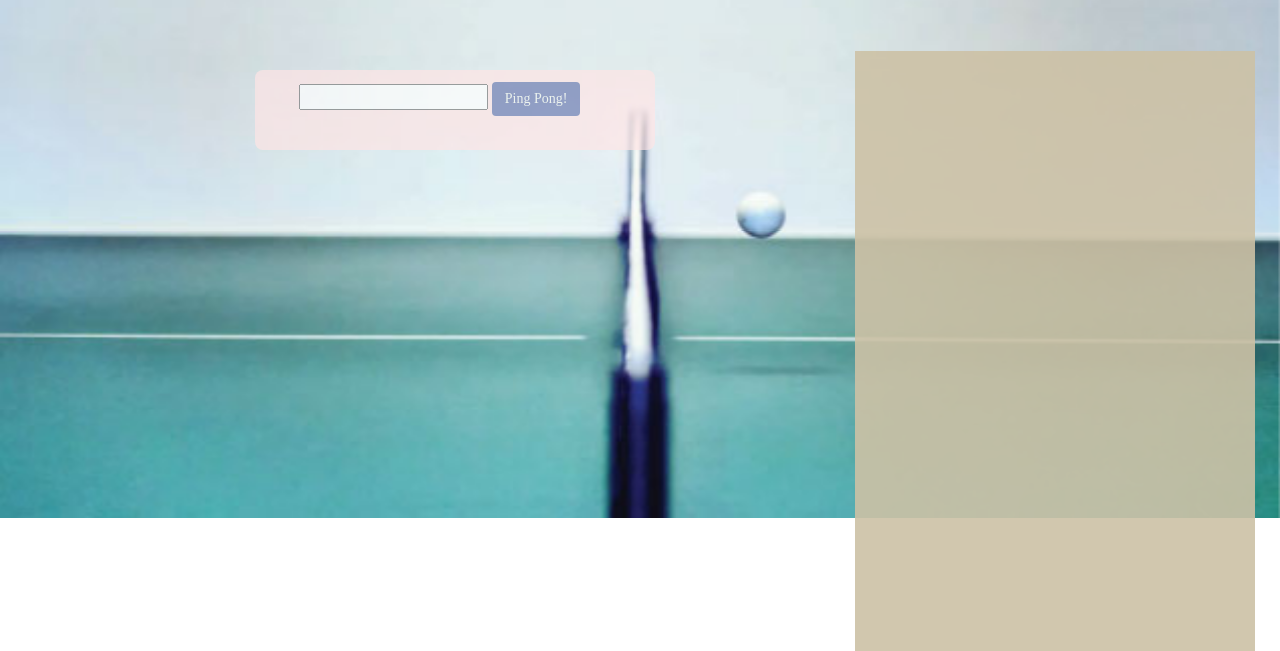
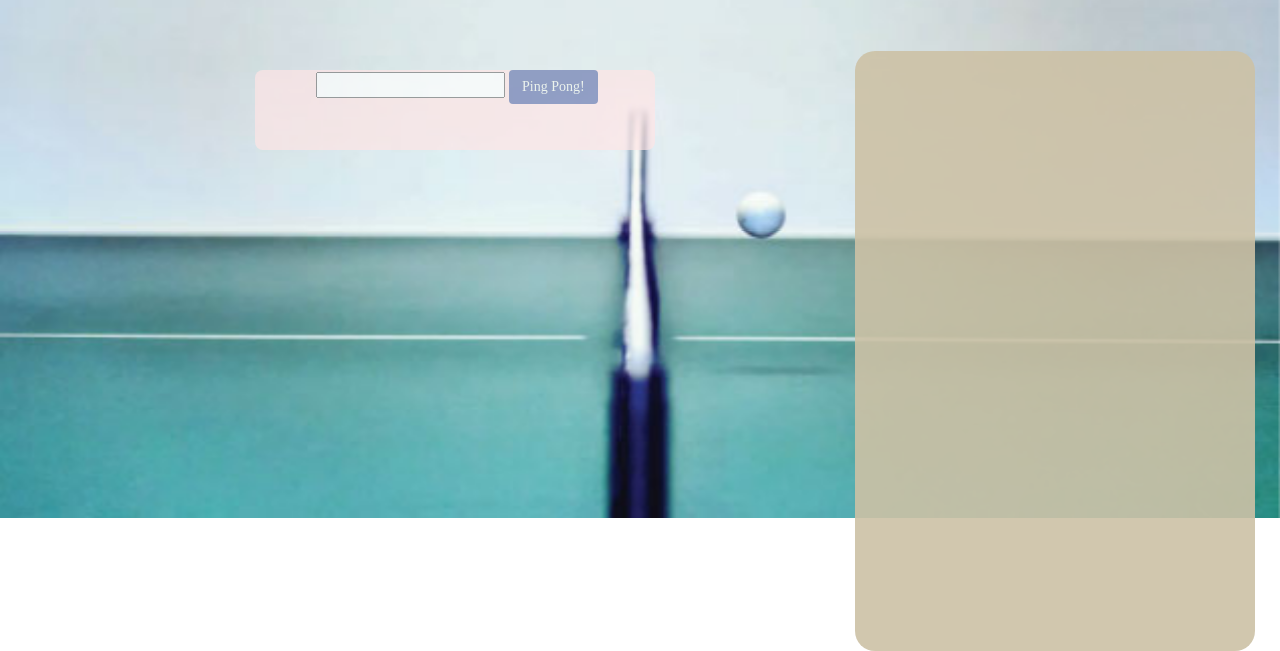
Before and after one commit to FisherKyle/IndependantArray, a plain HTML site: page index.html in a window 1280 px wide. Shown: the part 282-933 px from the top of the page. Drawn offline with Linux system fonts and the light colour scheme.

Commit message:
show more work with CSS stylization.

```diff
--- a/css/styles.css
+++ b/css/styles.css
@@ -73,7 +73,7 @@ h1 {
 		float: right;
 		position: relative;
 		width: 400px;
-		border-radius: 10px, 0px, 0px, 10px;
+		border-radius: 20px;
 		height: 200%;
 		min-height: 600px;
 		background-color: #d2dff9
@@ -84,11 +84,6 @@ h1 {
 		opacity: 0.90;
 		margin-right: 0px;
 		margin-top: 5%;
-
-}
-
-.inputBox {
-	position: relative;
 
 }
 
@@ -107,14 +102,10 @@ img {
   left: 0;
 }
 
-#inputForm {
-	position: absolute;
-	margin: auto;
-	text-align: center;
-	margin-left: 10%;
-	margin-top: 3%;
-}
 
 p {
 	margin-top: 10px;
+	margin-left: 30px;
+	margin-top: 5%;
+	font-family: "Avenir";
 }
```
